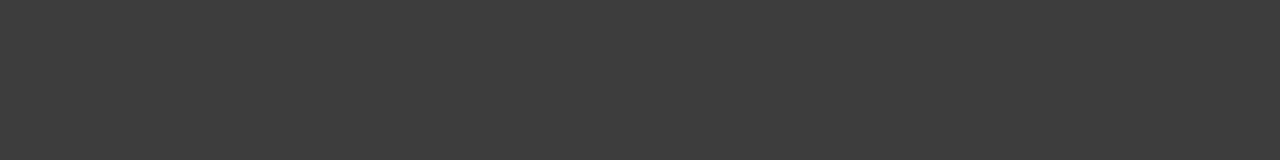
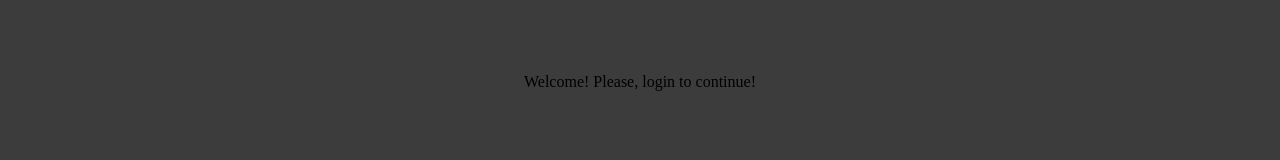
Before and after one commit to IlyaLozhka/Test, a React (Create React App) app: page / in a window 1280 px wide. Shown: the part 318-478 px from the top of the page. Built offline with nearby package versions, Linux system fonts and the light colour scheme.

Commit message:
refactoring. add app initial

```diff
--- a/src/App.tsx
+++ b/src/App.tsx
@@ -1,15 +1,29 @@
-import React, { FunctionComponent } from 'react';
-import style from './App.module.css';
-import Footer from './component/footer/Footer';
-import { Header } from './component/header/Header';
-import Content from './component/content/Content';
-import { Logo } from './component/shared/Logo';
+import React, { FC } from 'react';
+import { Content } from './component/content/Content';
+import { Route, Routes } from 'react-router-dom';
+import { HomePage } from './component/home/HomePage';
+import { UserPage } from './component/user/UserPage';
+import { TransactionPage } from './component/transaction/TransactionPage';
+import { StartPage } from './component/startPage/startPage';
 
-export const App: FunctionComponent = () => {
-	return (
-		<div className={style.appWrapper}>
-			<Content />
-			<Footer />
-		</div>
-	);
+
+export const App:FC = () => {
+
+  const routeConfig = {
+    path: '/home',
+    element: HomePage,
+  };
+
+  return (
+    <div>
+      <Content>
+        <Routes>
+          <Route path='/home' element={<HomePage />} />
+          <Route path='/user' element={<UserPage />} />
+          <Route path='/transactions' element={<TransactionPage />} />
+          <Route path='/' element={<StartPage />} />
+        </Routes>
+      </Content>
+    </div>
+  )
 };
--- /dev/null
+++ b/src/AppInitial.tsx
@@ -0,0 +1,17 @@
+import React, { FunctionComponent } from 'react';
+import style from './AppInitial.module.css';
+import { Logo } from './component/shared/Logo';
+import { Header } from './component/header/Header';
+import { Footer } from './component/footer/Footer';
+import { App } from './App';
+
+
+export const AppInitial: FunctionComponent = () => {
+	return (
+		<div className={style.appWrapper}>
+			<Header logo={<Logo />} />
+				<App/>
+			<Footer/>
+		</div>
+	);
+};
--- a/src/component/content/Content.tsx
+++ b/src/component/content/Content.tsx
@@ -1,16 +1,7 @@
 import React, { FC } from 'react';
 import style from './Content.module.css';
-import { Route, Routes } from 'react-router-dom';
-import { HomePage } from '../home/HomePage';
-import { UserPage } from '../user/UserPage';
-import { TransactionPage } from '../transaction/TransactionPage';
-import { StartPage } from '../startPage/startPage';
-import { useAuth } from '../../redux/authorization/selector';
 
-const Content: FC = ({ children }) => {
-	const { auth } = useAuth();
+export const Content: FC = ({ children }) => {
 
 	return <div className={style.contentWrapper}>{children}</div>;
 };
-
-export default Content;
--- a/src/component/footer/Footer.tsx
+++ b/src/component/footer/Footer.tsx
@@ -1,8 +1,6 @@
 import React, { FunctionComponent } from 'react';
 import style from './Footer.module.css';
 
-const Footer: FunctionComponent = () => {
+export const Footer: FunctionComponent = () => {
   return <div className={style.footerWrapper}>FOOTER</div>;
 };
-
-export default Footer;
--- a/src/component/header/Header.tsx
+++ b/src/component/header/Header.tsx
@@ -1,4 +1,4 @@
-import React, { FC, useCallback, useState, ReactNode } from 'react';
+import React, { FC,  useState, ReactNode } from 'react';
 import style from './Header.module.css';
 import { Authorization } from '../modal/authorization/Authorization';
 import { useAuth } from '../../redux/authorization/selector';
@@ -29,7 +29,7 @@ export const Header: FC<HeaderProps> = ({ logo }) => {
 						<button onClick={() => navigate('/home')}>Home</button>
 						<button onClick={() => navigate('/user')}>User</button>
 						<button onClick={() => navigate('/transactions')}>
-							Transactons
+							Transactions
 						</button>
 					</div>
 				) : null}
--- a/src/index.tsx
+++ b/src/index.tsx
@@ -1,35 +1,15 @@
 import React from 'react';
 import ReactDOM from 'react-dom';
 import './index.css';
-import { App } from './App';
+import { AppInitial } from './AppInitial';
 import { Provider } from 'react-redux';
 import store from './redux/store';
-import { HomePage } from './component/home/HomePage';
-import { UserPage } from './component/user/UserPage';
-import { TransactionPage } from './component/transaction/TransactionPage';
-
-import { BrowserRouter, Routes, Route } from 'react-router-dom';
-import { Header } from './component/header/Header';
-import { Logo } from './component/shared/Logo';
-import Content from './component/content/Content';
-
-const routeConfig = {
-	path: '/home',
-	element: HomePage,
-};
+import { BrowserRouter } from 'react-router-dom';
 
 ReactDOM.render(
 	<Provider store={store}>
 		<BrowserRouter>
-			<Header logo={<Logo />} />
-			<Content>
-				<Routes>
-					<Route path='/home' element={<HomePage />} />
-					<Route path='/user' element={<UserPage />} />
-					<Route path='/transactions' element={<TransactionPage />} />
-					<Route path='/' element={<App />} />
-				</Routes>
-			</Content>
+			<AppInitial/>
 		</BrowserRouter>
 	</Provider>,
 	document.getElementById('root')
```
Also changed, not shown: src/AppInitial.module.css (renamed from src/App.module.css).
